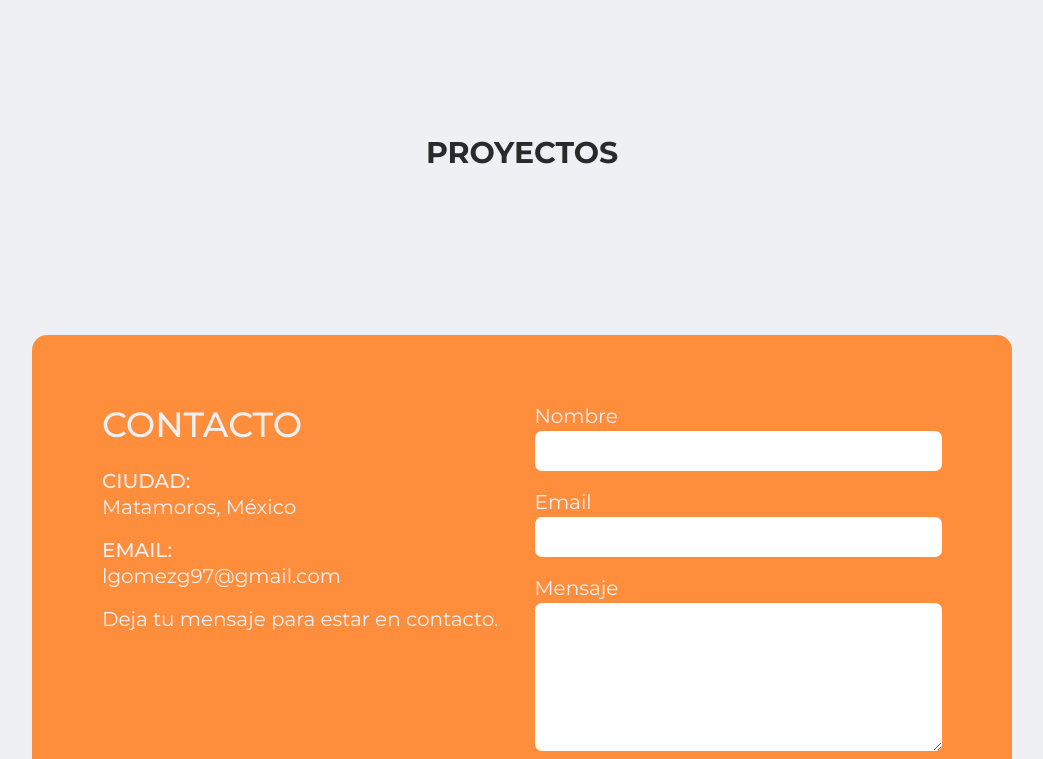
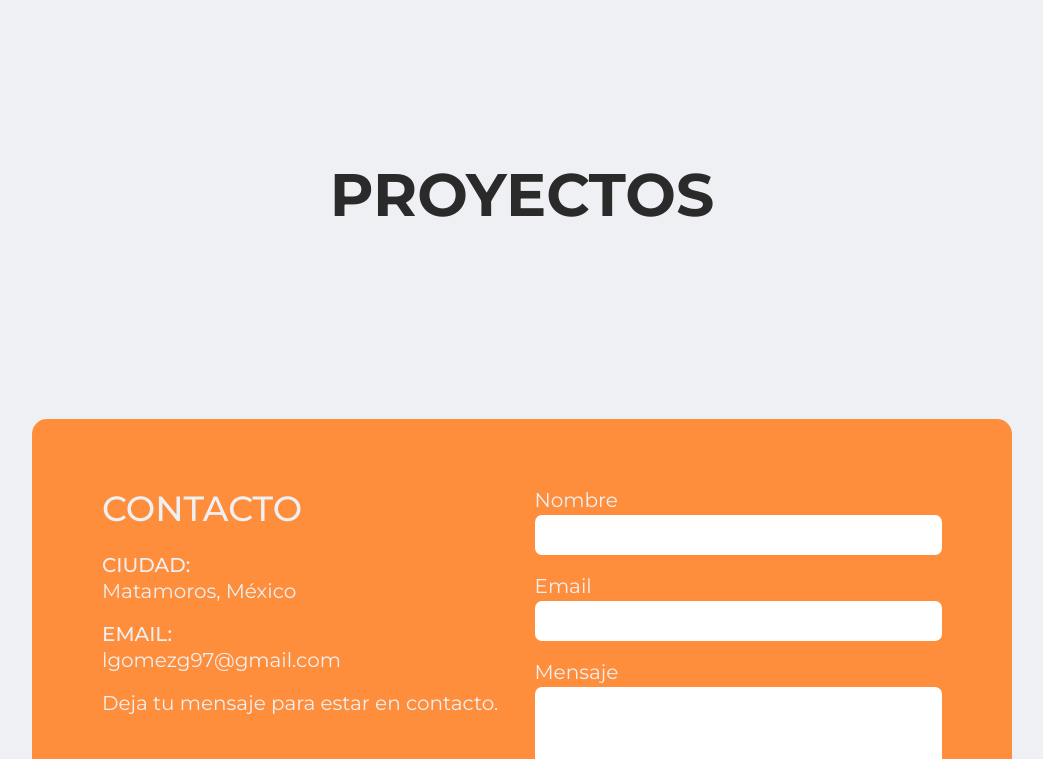
Before and after one commit to LuisGGDev/LuisGallegos-cv, a plain HTML site: page index.html in a window 1280 px wide. Shown: the part 3780-4539 px from the top of the page, without its empty margins (118-1161 px from the left). Drawn offline with nearby package versions, Linux system fonts and the light colour scheme.

Commit message:
Update 1.1.3

```diff
--- a/CSS/projects.css
+++ b/CSS/projects.css
@@ -4,3 +4,10 @@
     text-align: center;
     text-transform: uppercase;
 }
+
+@media (min-width: 950px) {
+    .projects-title{
+        font-size: 60px;
+
+    }
+}
```
